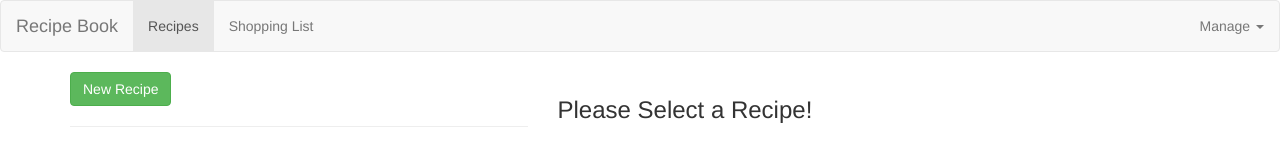
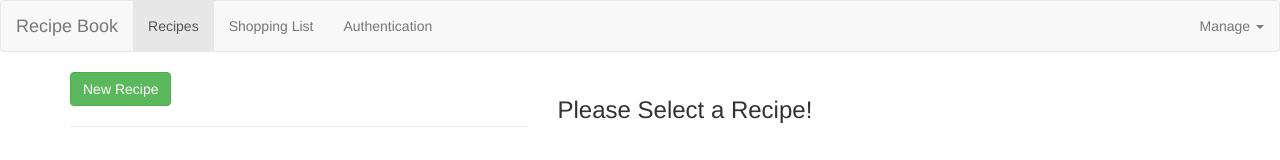
Before and after one commit to melarenina/angularCompleteGuide, an Angular app: page /recipes in a window 1280 px wide. Shown: the top 160 px of the page. Built offline with nearby package versions, Linux system fonts and the light colour scheme.

Commit message:
Adding the Auth Page

```diff
--- a/src/app/header/header.component.html
+++ b/src/app/header/header.component.html
@@ -9,6 +9,7 @@
             <!--methods to know which one where selected and show its respective content-->
                 <li routerLinkActive="active"><a routerLink="/recipes">Recipes</a></li>
                 <li routerLinkActive="active"><a [routerLink]="['/shopping-list']">Shopping List</a></li>
+                <li routerLinkActive="active"><a [routerLink]="['/auth']">Authentication</a></li>
             </ul>
 
             <ul class="nav navbar-nav navbar-right">
```
